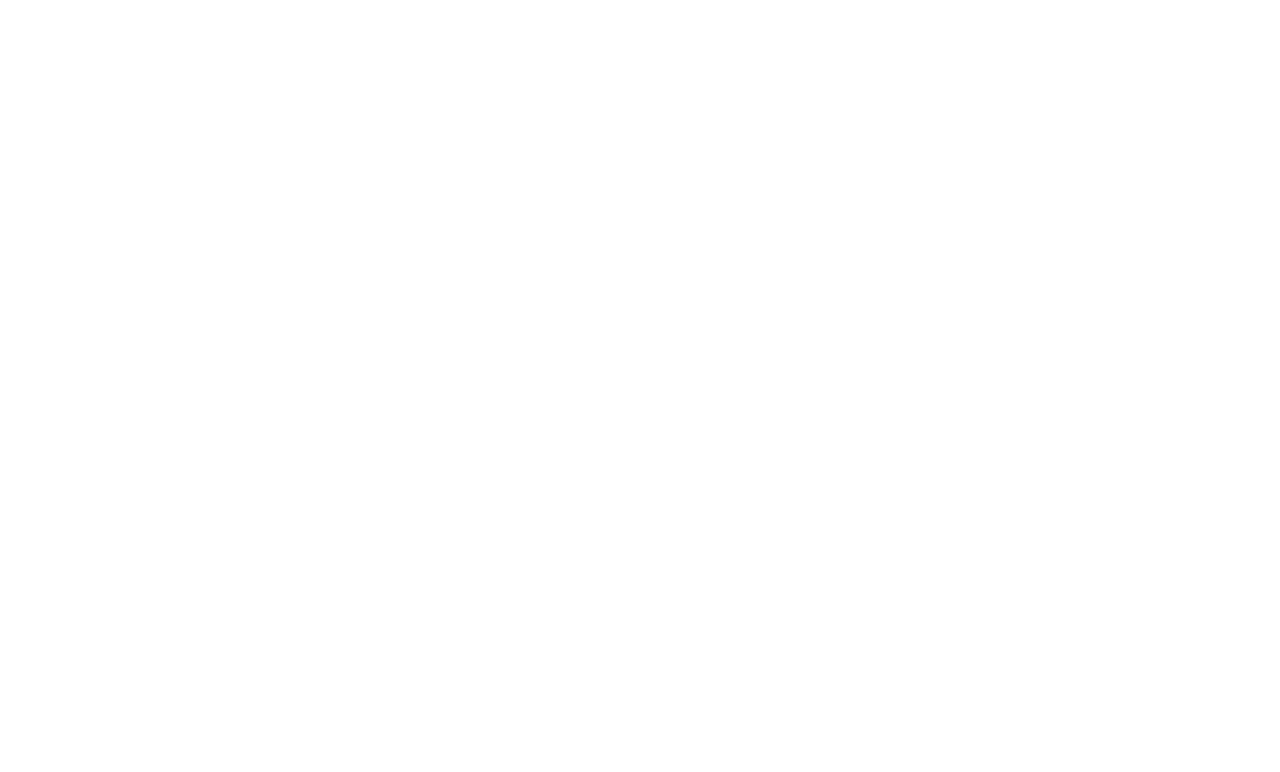
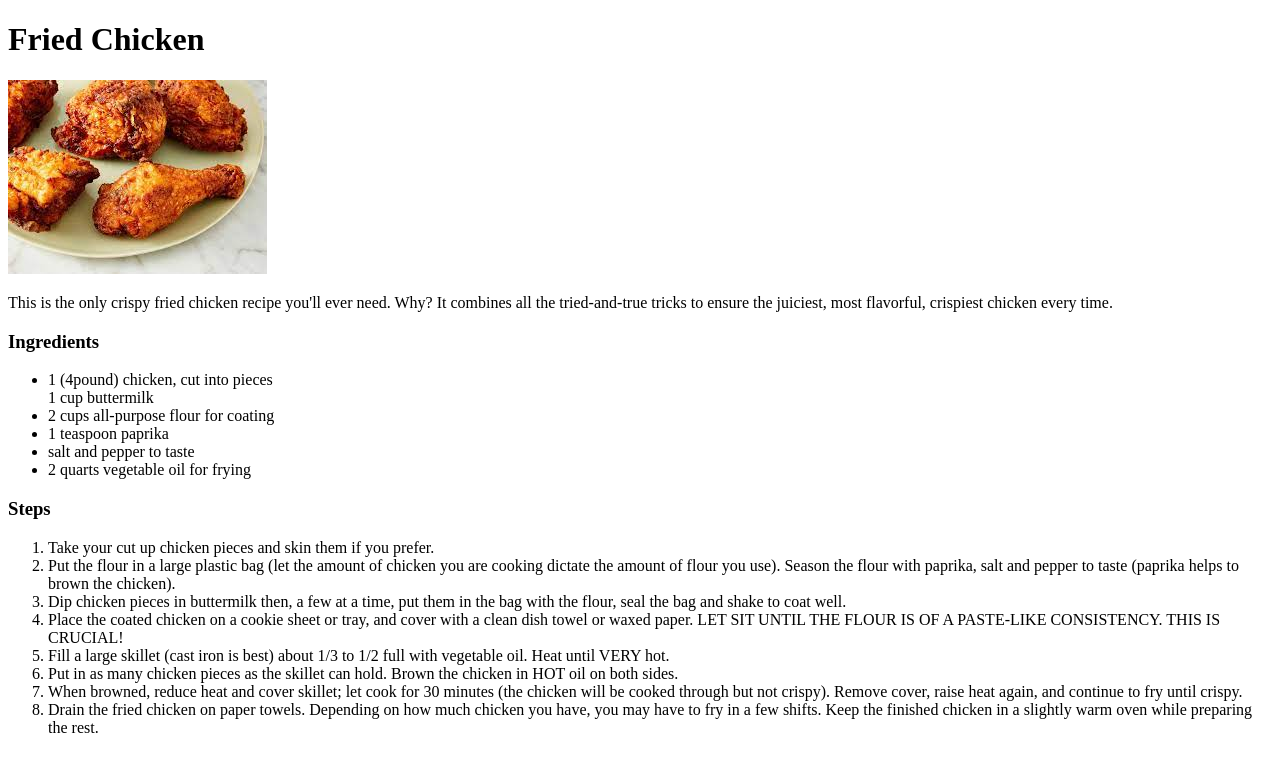
Before and after one commit to 22stevenwu/odin--recipes, a plain HTML site: page recipes/fried-chicken.html in a window 1280 px wide. Drawn offline with Linux system fonts and the light colour scheme.

Commit message:
Finished Fried Chicken Recipe

```diff
--- a/recipes/fried-chicken.html
+++ b/recipes/fried-chicken.html
@@ -0,0 +1,34 @@
+<!DOCTYPE html>
+<html lang="en">
+<head>
+    <meta charset="UTF-8">
+    <meta http-equiv="X-UA-Compatible" content="IE=edge">
+    <meta name="viewport" content="width=device-width, initial-scale=1.0">
+    <title>Fried Chicken</title>
+</head>
+<body>
+    <h1>Fried Chicken</h1>
+    <img src="../images/fchicken.jpeg" alt = "Fried Chicken">
+    <p>This is the only crispy fried chicken recipe you'll ever need. Why? It combines all the tried-and-true tricks to ensure the juiciest, most flavorful, crispiest chicken every time.</p>
+    <h3>Ingredients</h3>
+    <ul>
+        <li>1 (4pound) chicken, cut into pieces</li>
+        <l1>1 cup buttermilk</l1>
+        <li>2 cups all-purpose flour for coating</li>
+        <li>1 teaspoon paprika</li>
+        <li>salt and pepper to taste</li>
+        <li>2 quarts vegetable oil for frying</li>
+    </ul>
+    <h3>Steps</h3>
+    <ol>
+        <li>Take your cut up chicken pieces and skin them if you prefer.</li>
+        <li>Put the flour in a large plastic bag (let the amount of chicken you are cooking dictate the amount of flour you use). Season the flour with paprika, salt and pepper to taste (paprika helps to brown the chicken).</li>
+        <li>Dip chicken pieces in buttermilk then, a few at a time, put them in the bag with the flour, seal the bag and shake to coat well.</li>
+        <li>Place the coated chicken on a cookie sheet or tray, and cover with a clean dish towel or waxed paper. LET SIT UNTIL THE FLOUR IS OF A PASTE-LIKE CONSISTENCY. THIS IS CRUCIAL!</li>
+        <li>Fill a large skillet (cast iron is best) about 1/3 to 1/2 full with vegetable oil. Heat until VERY hot.</li>
+        <li>Put in as many chicken pieces as the skillet can hold. Brown the chicken in HOT oil on both sides.</li>
+        <li>When browned, reduce heat and cover skillet; let cook for 30 minutes (the chicken will be cooked through but not crispy). Remove cover, raise heat again, and continue to fry until crispy.</li>
+        <li>Drain the fried chicken on paper towels. Depending on how much chicken you have, you may have to fry in a few shifts. Keep the finished chicken in a slightly warm oven while preparing the rest.</li>
+    </ol>
+</body>
+</html>
```
Also changed, not shown: index.html (+1 -0 lines), images/fchicken.jpeg (added).
